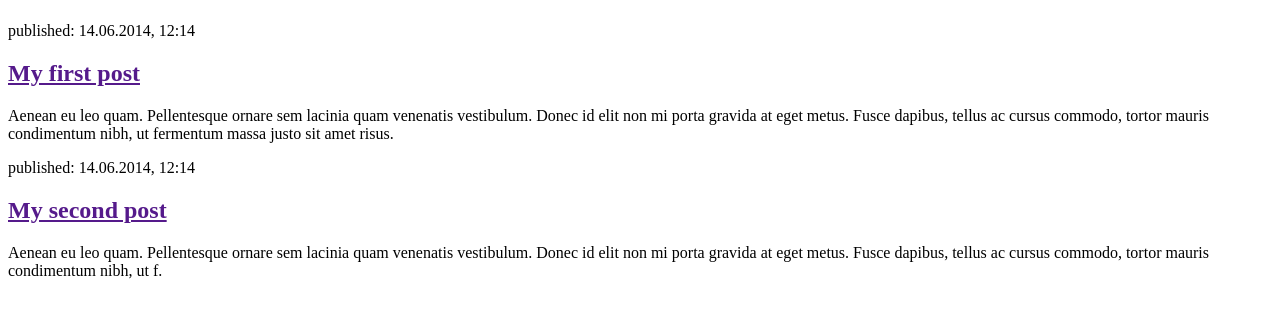
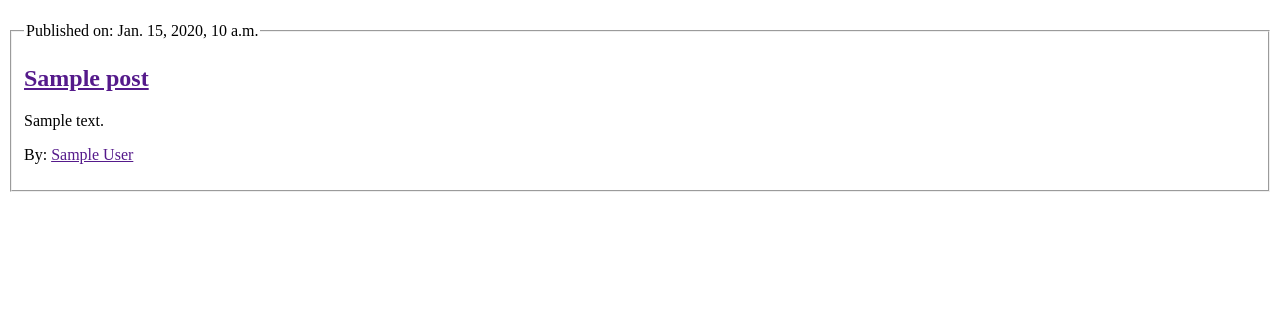
Before and after one commit to ahmadfebrianto/djangogirls-blog, a Django app: template blog/templates/blog/index.html in a window 1280 px wide. Shown: the part 58-376 px from the top of the page. Run offline with Django 3.2, Linux system fonts and the light colour scheme; the template is opened without the code that fills it: most values are stand-ins (such as "Sample title", 1, 10 or a date in 2020).

Commit message:
Use models ORM to query data

```diff
--- a/blog/templates/blog/index.html
+++ b/blog/templates/blog/index.html
@@ -5,22 +5,22 @@
 </head>
 <body>
 <header>
-    <h1><a href="/">Django Girls Blog</a></h1>
+    <h1><a href="{% url 'blog:index' %}">Django Girls Blog</a></h1>
 </header>
 
-<article>
-    <time>published: 14.06.2014, 12:14</time>
-    <h2><a href="">My first post</a></h2>
-    <p>Aenean eu leo quam. Pellentesque ornare sem lacinia quam venenatis vestibulum. Donec id elit non mi porta gravida
-        at eget metus. Fusce dapibus, tellus ac cursus commodo, tortor mauris condimentum nibh, ut fermentum massa justo
-        sit amet risus.</p>
-</article>
-
-<article>
-    <time>published: 14.06.2014, 12:14</time>
-    <h2><a href="">My second post</a></h2>
-    <p>Aenean eu leo quam. Pellentesque ornare sem lacinia quam venenatis vestibulum. Donec id elit non mi porta gravida
-        at eget metus. Fusce dapibus, tellus ac cursus commodo, tortor mauris condimentum nibh, ut f.</p>
-</article>
+{% if posts %}
+    {% for post in posts %}
+        <article>
+            <fieldset>
+                <legend>
+                    <time>Published on: {{ post.published_date }}</time>
+                </legend>
+                <h2><a href="">{{ post.title }}</a></h2>
+                <p>{{ post.text | linebreaksbr }}</p>
+                <p>By: <a href="">{{ post.author }}</a></p>
+            </fieldset>
+        </article>
+    {% endfor %}
+{% endif %}
 </body>
 </html>
--- a/blog/urls.py
+++ b/blog/urls.py
@@ -1,6 +1,7 @@
 from django.urls import path
 from blog import views
 
+app_name = 'blog'
 urlpatterns = [
     path('', views.index, name='index')
 ]
--- a/blog/views.py
+++ b/blog/views.py
@@ -1,5 +1,8 @@
 from django.shortcuts import render
+from .models import Post
+from django.utils import timezone
 
 
 def index(request):
-    return render(request, 'blog/index.html', {})
+    posts = Post.objects.filter(published_date__lte=timezone.now()).order_by('published_date')
+    return render(request, 'blog/index.html', {'posts': posts})
```
